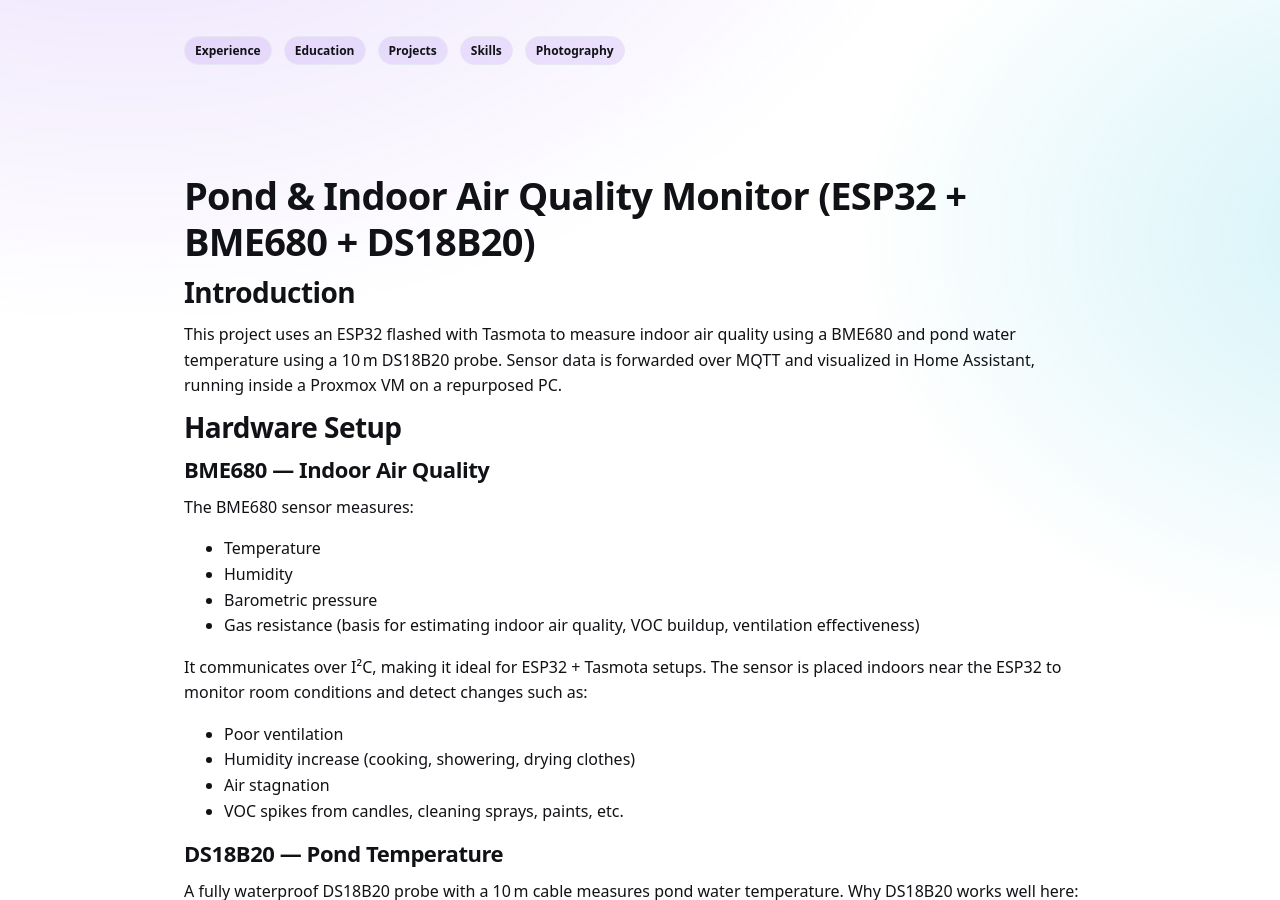
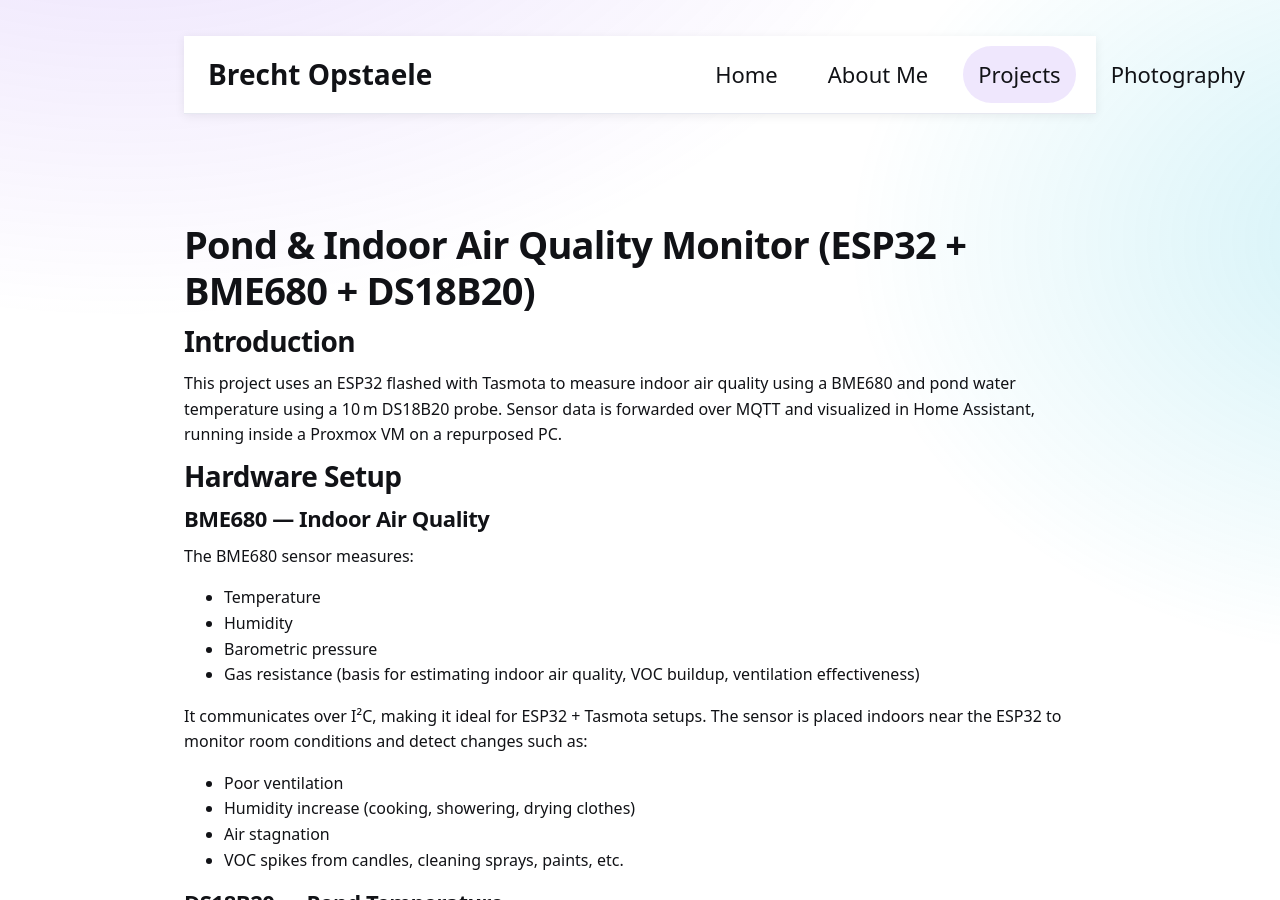
Before and after one commit to brechtopstaele/brechtopstaele.github.io, a Jekyll site: the page built from projects/air_quality_sensor.md, in a window 1280 px wide and 900 px high. Built offline with Jekyll 4.4.1, drawn with Linux system fonts in a browser that asks for light colours.

Commit message:
Update Jekyll menu

```diff
--- a/_layouts/default.html
+++ b/_layouts/default.html
@@ -10,13 +10,25 @@
 </head>
 <body>
   <header class="container">
-    <nav class="cluster site-nav">
-      <div class="cluster">
-        <span class="badge"><a href="/index.html#experience">Experience</a></span>
-        <span class="badge"><a href="/index.html#education">Education</a></span>
-        <span class="badge"><a href="/index.html#projects">Projects</a></span>
-        <span class="badge"><a href="/index.html#skills">Skills</a></span>
-        <span class="badge"><a href="/index.html#photography">Photography</a></span>
+    <!-- Navigation Bar -->
+    <nav class="bo-nav" aria-label="Primary">
+      <div class="bo-nav__inner">
+        <!-- Site brand (optional) -->
+        <a class="bo-nav__brand" href="/index.html">Brecht Opstaele</a>
+
+        <!-- Mobile menu toggle (no JS; pure CSS) -->
+        <input type="checkbox" id="bo-nav-toggle" class="bo-nav__toggle" aria-label="Toggle menu">
+        <label for="bo-nav-toggle" class="bo-nav__hamburger" aria-hidden="true">
+          <span></span><span></span><span></span>
+        </label>
+
+        <!-- Menu links -->
+        <ul class="bo-nav__links">
+          <li><a href="/index.html">Home</a></li>
+          <li><a href="/index.html">About Me</a></li>
+          <li><a href="/index.html#projects/" class="bo-tab bo-tab--active">Projects</a></li>
+          <li><a href="/index.html#photography/">Photography</a></li>
+        </ul>
       </div>
     </nav>
   </header>
```
